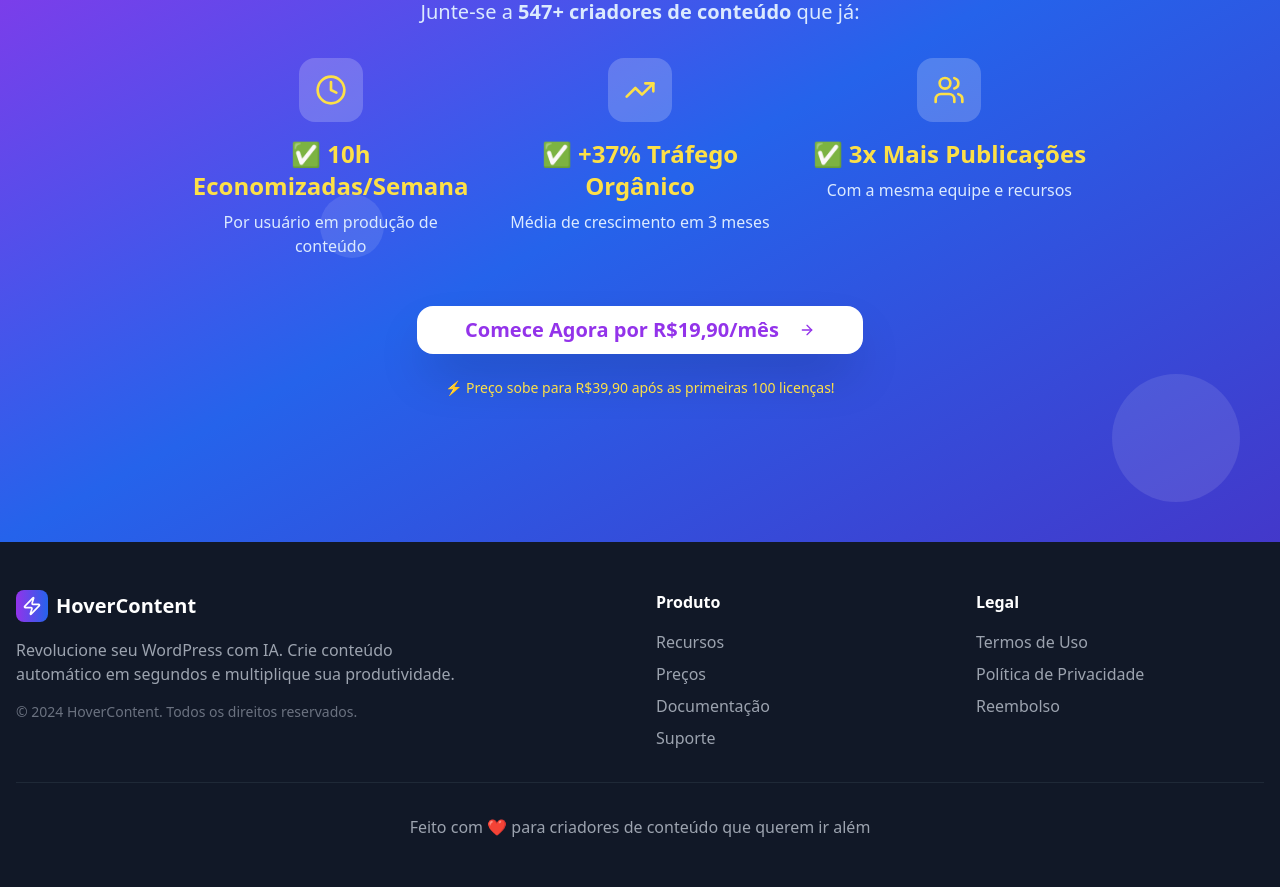
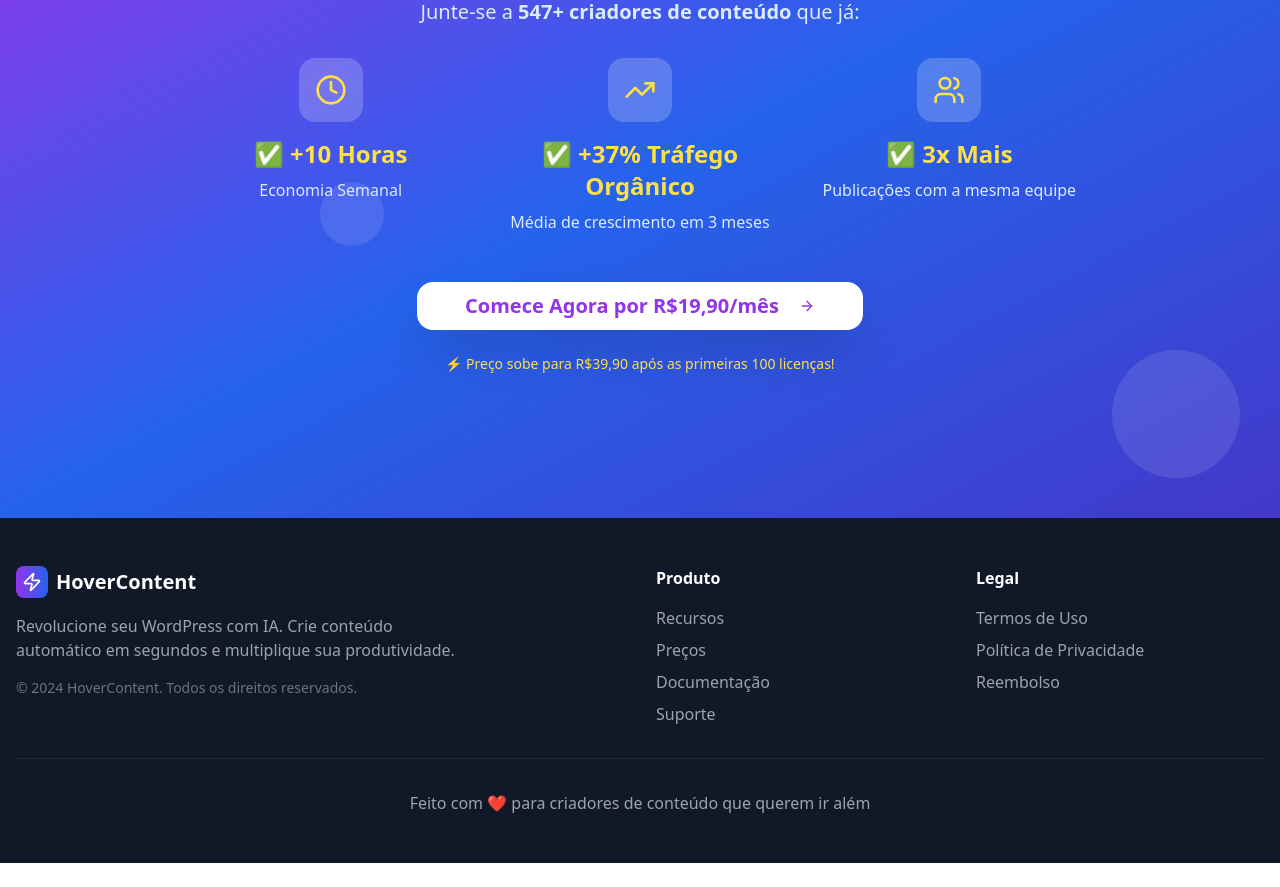
Before and after one commit to davitorres-dev/lp-hc, a React (Vite) app: page / in a window 1280 px wide. Shown: the part 4680-5567 px from the top of the page. After the commit the page ends 5543 px from the top, so only its background shows below. Built offline with nearby package versions, Linux system fonts and the light colour scheme.

Commit message:
Code edited in Lovable Code Editor
Edited UI in Lovable

```diff
--- a/src/components/CTASection.tsx
+++ b/src/components/CTASection.tsx
@@ -5,8 +5,8 @@ import { ArrowRight, TrendingUp, Clock, Users } from "lucide-react";
 const stats = [
   {
     icon: Clock,
-    stat: "10h Economizadas/Semana",
-    description: "Por usuário em produção de conteúdo"
+    stat: "+10 Horas",
+    description: "Economia Semanal"
   },
   {
     icon: TrendingUp,
@@ -15,8 +15,8 @@ const stats = [
   },
   {
     icon: Users,
-    stat: "3x Mais Publicações",
-    description: "Com a mesma equipe e recursos"
+    stat: "3x Mais",
+    description: "Publicações com a mesma equipe"
   }
 ];
 
```
